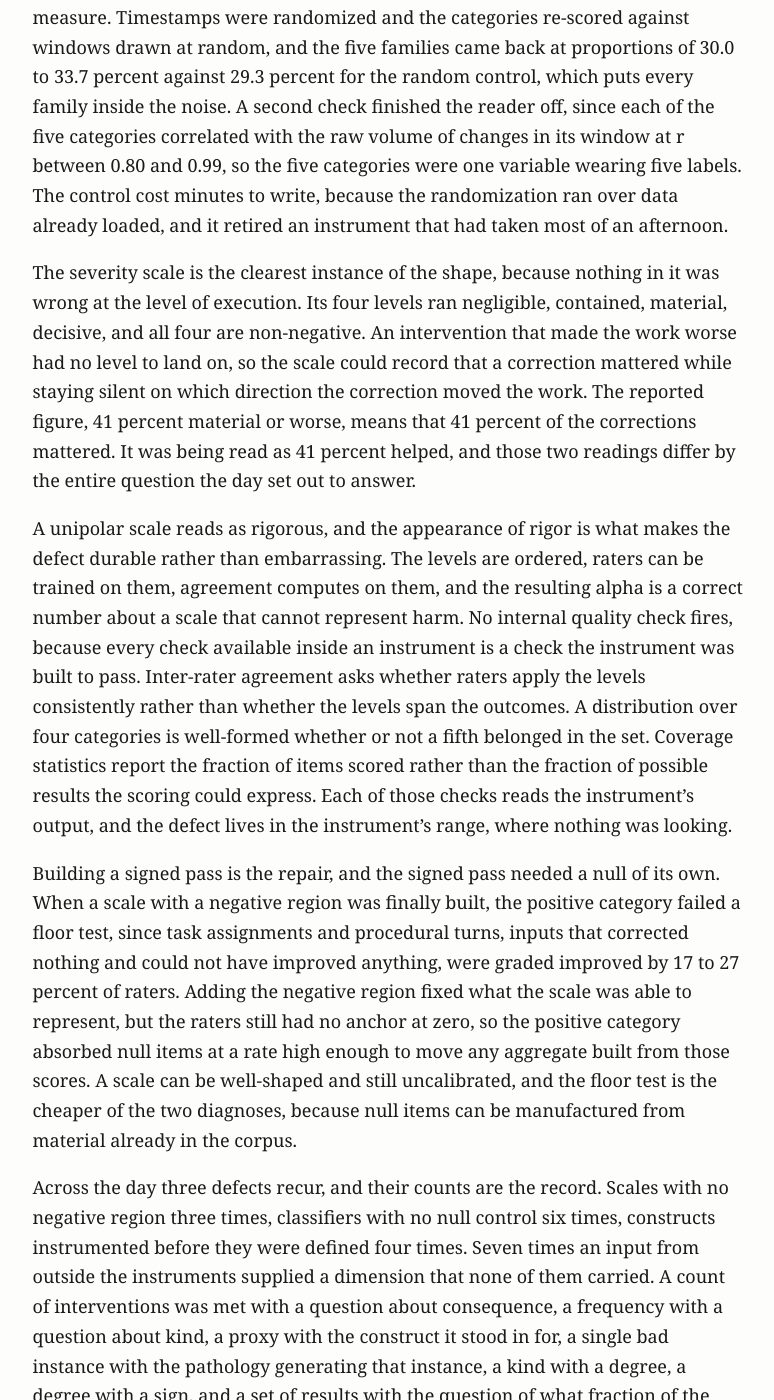
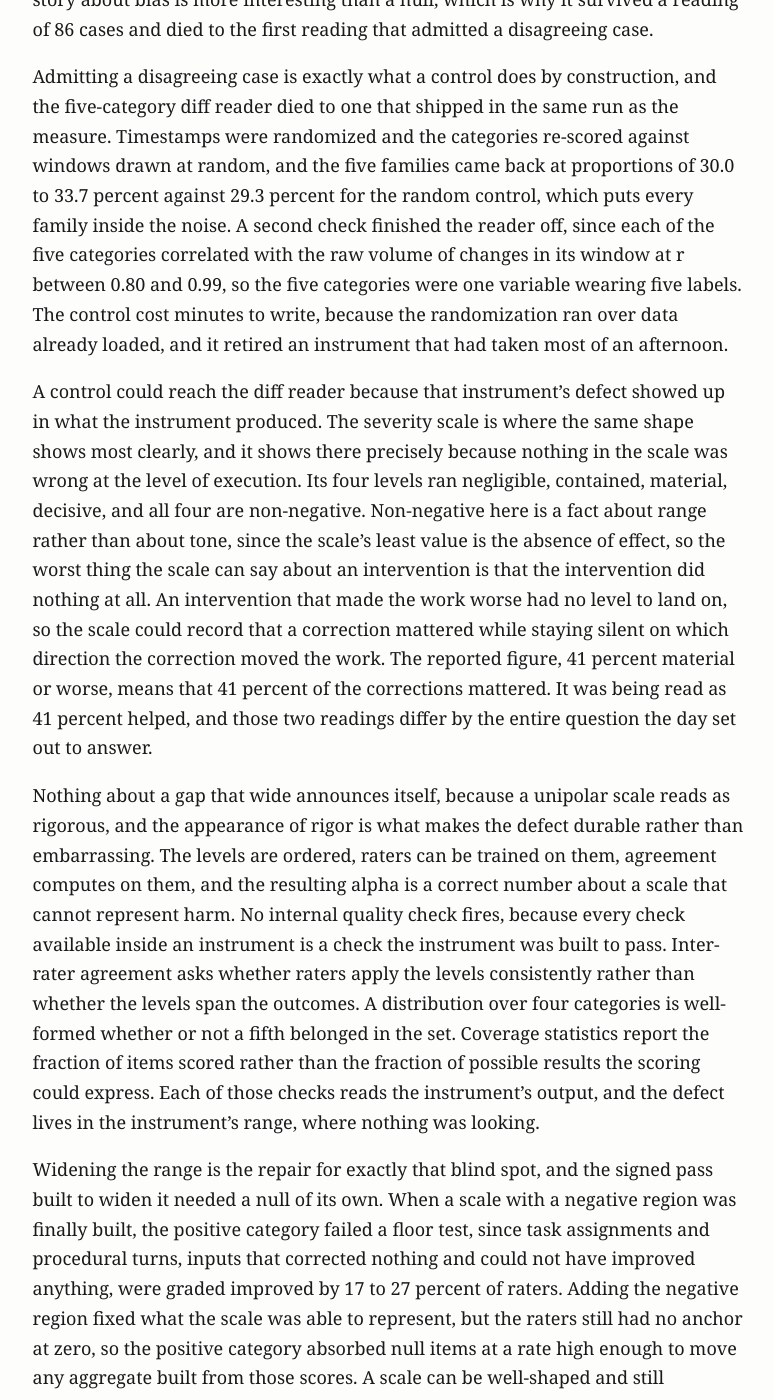
Before and after one commit to MajorLift/blog, a Jekyll site: the page built from _posts/2026-08-03-a-scale-with-no-negative-region.md, in a window 1280 px wide and 1400 px high, scrolled down 1416 px. Shown: the whole window, without its empty margins (252-1026 px from the left). Built offline with Jekyll 4.4.1, drawn with Linux system fonts in a browser that asks for light colours; some of the changed text lies outside the part shown.

Commit message:
essay: write the paragraph seams
Nine cold paragraph openings handed off from the paragraph before them, plus two
restatements that re-approach a concept on a new facet rather than summarizing
it. No claim, figure, or ordering changed.

```diff
--- a/_posts/2026-08-03-a-scale-with-no-negative-region.md
+++ b/_posts/2026-08-03-a-scale-with-no-negative-region.md
@@ -6,22 +6,22 @@
 
 *Six instruments an agent built in one day to measure the effect of human corrections on its own work. Every one of them could record that a correction happened, and none could record that a correction made things worse, because the construct was never written down and the cheapest available signal filled the slot instead.*
 
-I spent a day directing a coding agent that was building instruments to measure what my corrections do to its work, and by evening there were six of them. The agent built every one. I supplied the corrections, and seven times the dimension a measure was missing. The instruments failed in different places, and the failures shared one shape. Left to itself, a measure comes out able to register that something happened and unable to register that it went wrong. The shape is not a matter of care but of ordering, since the day's arithmetic was correct throughout and the samples were large enough. What a measure is able to express is inherited from the moment the measure is built, rather than from how carefully the measure is then run.
+I spent a day directing a coding agent that was building instruments to measure what my corrections do to its work, and by evening there were six of them. The agent built every one. I supplied the corrections, and seven times the dimension a measure was missing. The instruments failed in different places, and the failures shared one shape. Left to itself, a measure comes out able to register that something happened and unable to register that it went wrong. That asymmetry is not a gap in what the measure covers but a censoring of what the measure can say, since an instrument built this way does not fail to find harm but lacks a place to put the harm it finds. The shape is not a matter of care but of ordering, since the day's arithmetic was correct throughout and the samples were large enough. What a measure is able to express is inherited from the moment the measure is built, rather than from how carefully the measure is then run.
 
-Impact was operationalized four times before it was defined once. Nothing in the day's notes said what the impact of a correction was supposed to mean, so each operationalization reached for whatever the parsing pipeline had already produced. First the number of turns released after a correction, then the minutes elapsed before the next one, then whether a commit landed within an hour, then five regex categories over the resulting diffs. Each of the four is a real quantity, each was cheap because the data was already in memory, and each silently became the definition of impact for as long as it survived. An undefined construct does not sit empty and wait. The slot gets filled by whatever is nearest to hand, and the filling leaves no trace, because a proxy adopted by default looks identical to a proxy adopted on purpose.
+That inheritance is easiest to watch in the construct the whole day was organized around, because impact was operationalized four times before it was defined once. Nothing in the day's notes said what the impact of a correction was supposed to mean, so each operationalization reached for whatever the parsing pipeline had already produced. First the number of turns released after a correction, then the minutes elapsed before the next one, then whether a commit landed within an hour, then five regex categories over the resulting diffs. Each of the four is a real quantity, each was cheap because the data was already in memory, and each silently became the definition of impact for as long as it survived. An undefined construct does not sit empty and wait. The slot gets filled by whatever is nearest to hand, and the filling leaves no trace, because a proxy adopted by default looks identical to a proxy adopted on purpose.
 
-The commit-window measure produced the day's most attractive claim, that corrections which reframe a task are penalized by a proxy rewarding shipping speed, since reframing sends work backwards while a commit inside the hour is what the proxy counts. The claim was reported as confirmed on the strength of 86 cases that agreed with it, none of which had been selected for their capacity to disagree. A direct test refuted the claim in one query. The reframing family commits within an hour 37 percent of the time against 36 percent for the artifact-directed family, and the commit rate rises with the reach of a correction rather than falling, so the corrections that touch the most downstream work are followed by commits more often, not less. The instrument had generated a story about its own bias, and a story about bias is more interesting than a null, which is why it survived a reading of 86 cases and died to the first reading that admitted a disagreeing case.
+One of those four defaults did more than fill its slot quietly, because the commit-window measure produced the day's most attractive claim, that corrections which reframe a task are penalized by a proxy rewarding shipping speed, since reframing sends work backwards while a commit inside the hour is what the proxy counts. The claim was reported as confirmed on the strength of 86 cases that agreed with it, none of which had been selected for their capacity to disagree. A direct test refuted the claim in one query. The reframing family commits within an hour 37 percent of the time against 36 percent for the artifact-directed family, and the commit rate rises with the reach of a correction rather than falling, so the corrections that touch the most downstream work are followed by commits more often, not less. The instrument had generated a story about its own bias, and a story about bias is more interesting than a null, which is why it survived a reading of 86 cases and died to the first reading that admitted a disagreeing case.
 
-The five-category diff reader died to a control that shipped in the same run as the measure. Timestamps were randomized and the categories re-scored against windows drawn at random, and the five families came back at proportions of 30.0 to 33.7 percent against 29.3 percent for the random control, which puts every family inside the noise. A second check finished the reader off, since each of the five categories correlated with the raw volume of changes in its window at r between 0.80 and 0.99, so the five categories were one variable wearing five labels. The control cost minutes to write, because the randomization ran over data already loaded, and it retired an instrument that had taken most of an afternoon.
+Admitting a disagreeing case is exactly what a control does by construction, and the five-category diff reader died to one that shipped in the same run as the measure. Timestamps were randomized and the categories re-scored against windows drawn at random, and the five families came back at proportions of 30.0 to 33.7 percent against 29.3 percent for the random control, which puts every family inside the noise. A second check finished the reader off, since each of the five categories correlated with the raw volume of changes in its window at r between 0.80 and 0.99, so the five categories were one variable wearing five labels. The control cost minutes to write, because the randomization ran over data already loaded, and it retired an instrument that had taken most of an afternoon.
 
-The severity scale is the clearest instance of the shape, because nothing in it was wrong at the level of execution. Its four levels ran negligible, contained, material, decisive, and all four are non-negative. An intervention that made the work worse had no level to land on, so the scale could record that a correction mattered while staying silent on which direction the correction moved the work. The reported figure, 41 percent material or worse, means that 41 percent of the corrections mattered. It was being read as 41 percent helped, and those two readings differ by the entire question the day set out to answer.
+A control could reach the diff reader because that instrument's defect showed up in what the instrument produced. The severity scale is where the same shape shows most clearly, and it shows there precisely because nothing in the scale was wrong at the level of execution. Its four levels ran negligible, contained, material, decisive, and all four are non-negative. Non-negative here is a fact about range rather than about tone, since the scale's least value is the absence of effect, so the worst thing the scale can say about an intervention is that the intervention did nothing at all. An intervention that made the work worse had no level to land on, so the scale could record that a correction mattered while staying silent on which direction the correction moved the work. The reported figure, 41 percent material or worse, means that 41 percent of the corrections mattered. It was being read as 41 percent helped, and those two readings differ by the entire question the day set out to answer.
 
-A unipolar scale reads as rigorous, and the appearance of rigor is what makes the defect durable rather than embarrassing. The levels are ordered, raters can be trained on them, agreement computes on them, and the resulting alpha is a correct number about a scale that cannot represent harm. No internal quality check fires, because every check available inside an instrument is a check the instrument was built to pass. Inter-rater agreement asks whether raters apply the levels consistently rather than whether the levels span the outcomes. A distribution over four categories is well-formed whether or not a fifth belonged in the set. Coverage statistics report the fraction of items scored rather than the fraction of possible results the scoring could express. Each of those checks reads the instrument's output, and the defect lives in the instrument's range, where nothing was looking.
+Nothing about a gap that wide announces itself, because a unipolar scale reads as rigorous, and the appearance of rigor is what makes the defect durable rather than embarrassing. The levels are ordered, raters can be trained on them, agreement computes on them, and the resulting alpha is a correct number about a scale that cannot represent harm. No internal quality check fires, because every check available inside an instrument is a check the instrument was built to pass. Inter-rater agreement asks whether raters apply the levels consistently rather than whether the levels span the outcomes. A distribution over four categories is well-formed whether or not a fifth belonged in the set. Coverage statistics report the fraction of items scored rather than the fraction of possible results the scoring could express. Each of those checks reads the instrument's output, and the defect lives in the instrument's range, where nothing was looking.
 
-Building a signed pass is the repair, and the signed pass needed a null of its own. When a scale with a negative region was finally built, the positive category failed a floor test, since task assignments and procedural turns, inputs that corrected nothing and could not have improved anything, were graded improved by 17 to 27 percent of raters. Adding the negative region fixed what the scale was able to represent, but the raters still had no anchor at zero, so the positive category absorbed null items at a rate high enough to move any aggregate built from those scores. A scale can be well-shaped and still uncalibrated, and the floor test is the cheaper of the two diagnoses, because null items can be manufactured from material already in the corpus.
+Widening the range is the repair for exactly that blind spot, and the signed pass built to widen it needed a null of its own. When a scale with a negative region was finally built, the positive category failed a floor test, since task assignments and procedural turns, inputs that corrected nothing and could not have improved anything, were graded improved by 17 to 27 percent of raters. Adding the negative region fixed what the scale was able to represent, but the raters still had no anchor at zero, so the positive category absorbed null items at a rate high enough to move any aggregate built from those scores. A scale can be well-shaped and still uncalibrated, and the floor test is the cheaper of the two diagnoses, because null items can be manufactured from material already in the corpus.
 
-Across the day three defects recur, and their counts are the record. Scales with no negative region three times, classifiers with no null control six times, constructs instrumented before they were defined four times. Seven times an input from outside the instruments supplied a dimension that none of them carried. A count of interventions was met with a question about consequence, a frequency with a question about kind, a proxy with the construct it stood in for, a single bad instance with the pathology generating that instance, a kind with a degree, a degree with a sign, and a set of results with the question of what fraction of the source data those results covered. The checks the agent ran on its own work caught none of the seven, and those checks were not lax. Parsing was verified, aggregates were recomputed against their inputs, sample sizes were reported alongside every rate. Verification of that kind establishes that an instrument is doing what it was built to do, which is precisely the question that is not at issue when the instrument was built around the wrong quantity.
+A scale that is well-shaped and still uncalibrated is two failures rather than one, and across the day three defects of that family recur, their counts forming the record. Scales with no negative region three times, classifiers with no null control six times, constructs instrumented before they were defined four times. Seven times an input from outside the instruments supplied a dimension that none of them carried. A count of interventions was met with a question about consequence, a frequency with a question about kind, a proxy with the construct it stood in for, a single bad instance with the pathology generating that instance, a kind with a degree, a degree with a sign, and a set of results with the question of what fraction of the source data those results covered. The checks the agent ran on its own work caught none of the seven, and those checks were not lax. Parsing was verified, aggregates were recomputed against their inputs, sample sizes were reported alongside every rate. Verification of that kind establishes that an instrument is doing what it was built to do, which is precisely the question that is not at issue when the instrument was built around the wrong quantity.
 
-The remedies are structural, and cheap enough that cost is not what keeps them out. Give every scale a negative region, including where harm is expected to be rare, since rarity is a finding the scale should be able to report and an absent level is a censoring rather than a prediction. Run the null control in the same run as the measure rather than deferring it, because a control deferred becomes a control competing against the next question, and the next question always arrives before the follow-up does. Write the construct down before choosing the instrument, in a sentence naming what would count as the thing failing to happen, since a definition that cannot describe its own negation is not yet a definition. None of the three is expensive relative to the instrument it guards. The diff reader was retired by a control that cost minutes.
+If verification cannot reach a wrongly chosen quantity, the remedy has to sit earlier, at the point where the quantity gets chosen. The remedies that sit there are structural, and cheap enough that cost is not what keeps them out. Give every scale a negative region, including where harm is expected to be rare, since rarity is a finding the scale should be able to report and an absent level is a censoring rather than a prediction. Run the null control in the same run as the measure rather than deferring it, because a control deferred becomes a control competing against the next question, and the next question always arrives before the follow-up does. Write the construct down before choosing the instrument, in a sentence naming what would count as the thing failing to happen, since a definition that cannot describe its own negation is not yet a definition. None of the three is expensive relative to the instrument it guards. The diff reader was retired by a control that cost minutes.
 
-What the day produced is a tally rather than a measurement. Three scales with no negative region, six classifiers with no null control, four constructs instrumented before definition, seven dimensions supplied from outside the instruments, and one surviving signed pass whose positive category still needs an anchor at zero. The measurement of impact was not made. What was established instead is the condition under which a measure of impact would be worth reading, and the first part of that condition is that the measure can come out negative.
+Against a price like that, what the day produced is a tally rather than a measurement. Three scales with no negative region, six classifiers with no null control, four constructs instrumented before definition, seven dimensions supplied from outside the instruments, and one surviving signed pass whose positive category still needs an anchor at zero. The measurement of impact was not made. What was established instead is the condition under which a measure of impact would be worth reading, and the first part of that condition is that the measure can come out negative.
```
